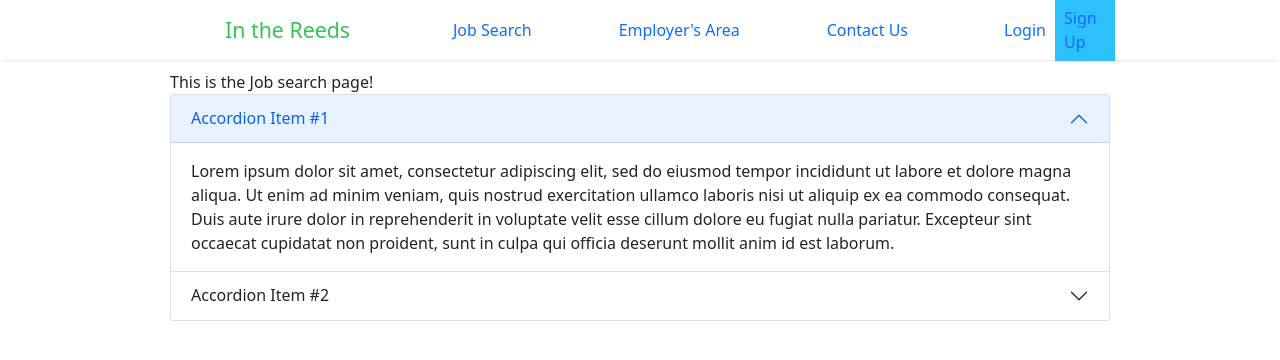
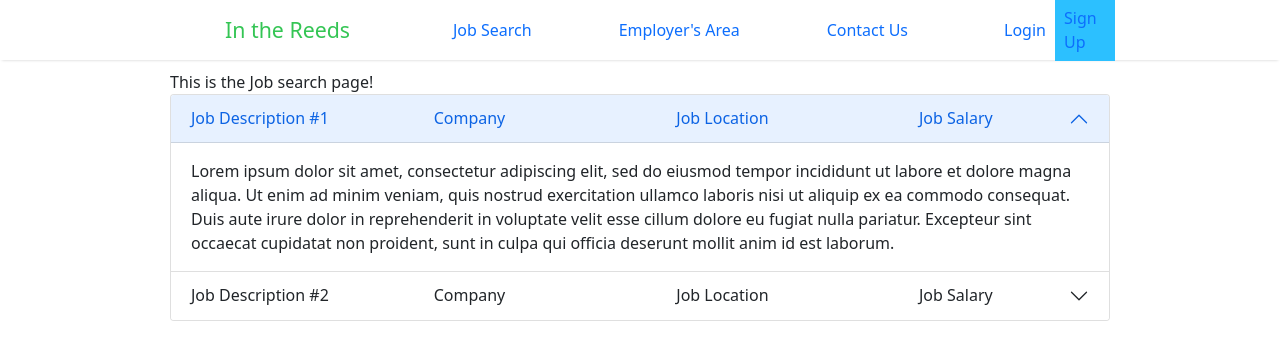
Before and after one commit to harv-ma/com3014_group18, a React (Create React App) app in the folder client/: page /jobs in a window 1280 px wide. Shown: the top 360 px of the page. Built offline with nearby package versions, Linux system fonts and the light colour scheme.

Commit message:
Updated Accordion Headers, added JobLost scss
Headers now have 4 fields in evenly spaced divs using flex boxes formatted with the .scss file

```diff
--- a/client/src/pages/JobList/JobList.jsx
+++ b/client/src/pages/JobList/JobList.jsx
@@ -2,15 +2,23 @@ import React from "react";
 import { Component } from "react";
 import { Accordion} from "react-bootstrap";
 import "bootstrap/dist/css/bootstrap.min.css";
+import "./JobList.scss";
 
 const JobList = () => {
     return (
         <main id="joblist">
             This is the Job search page!
             <div className="JobsAccordion">
-                <Accordion defaultActiveKey="0">
+                <Accordion defaultActiveKey="0" alwaysOpen>
                     <Accordion.Item eventKey="0">
-                        <Accordion.Header>Accordion Item #1</Accordion.Header>
+                        <Accordion.Header>
+                            <div id="container">
+                                <div id="left">Job Description #1</div>
+                                <div id="centre">Company</div>
+                                <div id="centre">Job Location</div>
+                                <div id="right">Job Salary</div>
+                            </div>
+                        </Accordion.Header>
                         <Accordion.Body>
                             Lorem ipsum dolor sit amet, consectetur adipiscing elit, sed do eiusmod
                             tempor incididunt ut labore et dolore magna aliqua. Ut enim ad minim
@@ -22,7 +30,14 @@ const JobList = () => {
                         </Accordion.Body>
                     </Accordion.Item>
                     <Accordion.Item eventKey="1">
-                        <Accordion.Header>Accordion Item #2</Accordion.Header>
+                        <Accordion.Header>
+                            <div id="container">
+                                <div id="left">Job Description #2</div>
+                                <div id="centre">Company</div>
+                                <div id="centre">Job Location</div>
+                                <div id="right">Job Salary</div>
+                            </div>
+                        </Accordion.Header>
                         <Accordion.Body>
                         Lorem ipsum dolor sit amet, consectetur adipiscing elit, sed do eiusmod
                         tempor incididunt ut labore et dolore magna aliqua. Ut enim ad minim
--- /dev/null
+++ b/client/src/pages/JobList/JobList.scss
@@ -0,0 +1,21 @@
+@import '../../_variables.scss';
+
+.joblist {
+    max-width: $container-lg;
+}
+
+#container{width:100%;}
+#left{float:left;}
+#right{float:right;}
+#center{margin:0 auto;}
+
+#container {
+    display: flex;                  /* establish flex container */
+    flex-direction: row;            /* default value; can be omitted */
+    flex-wrap: nowrap;              /* default value; can be omitted */
+    justify-content: space-between; /* switched from default (flex-start) */
+    // background-color: lightyellow;
+  }
+  #container > div {
+    width: 150px;
+  }
```
Lines whose indentation alone changed are shown as unchanged.
